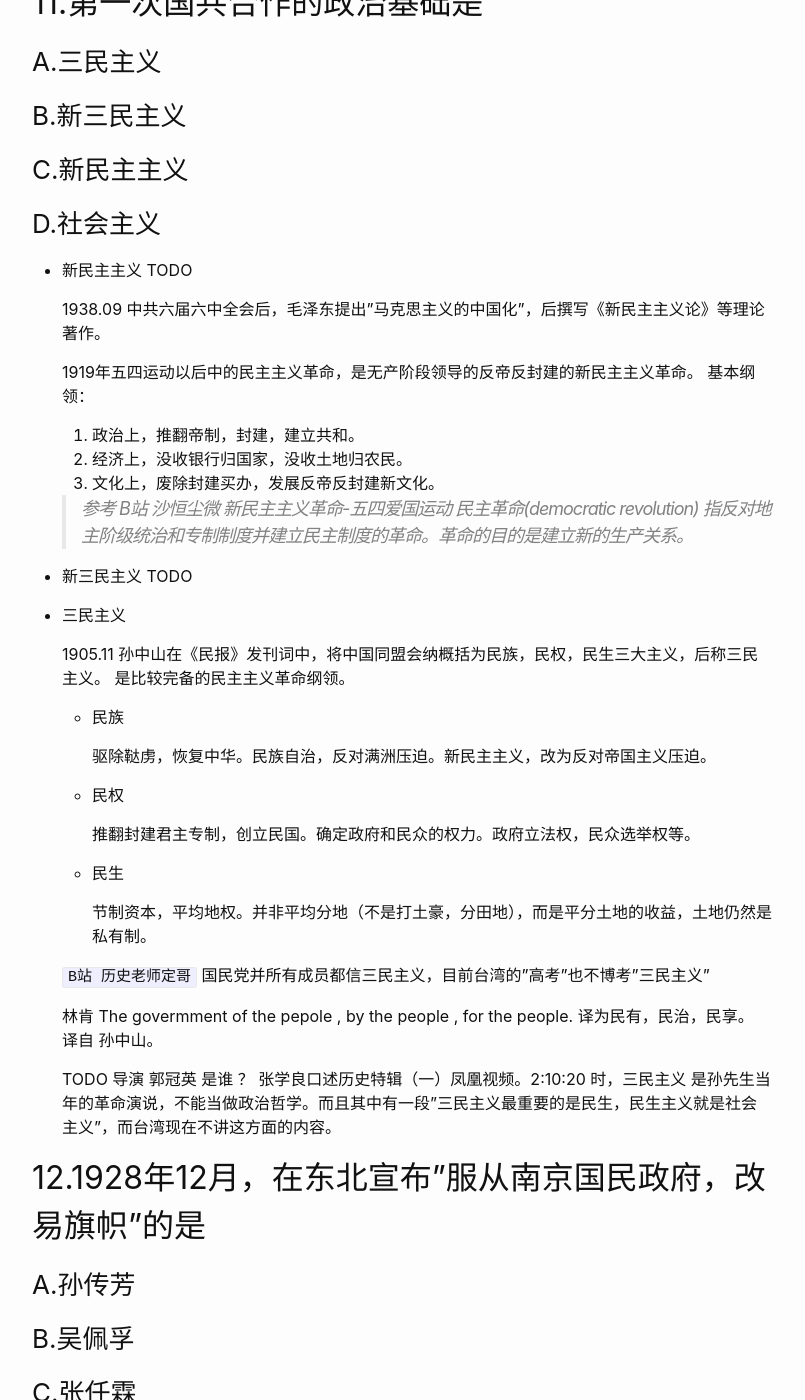
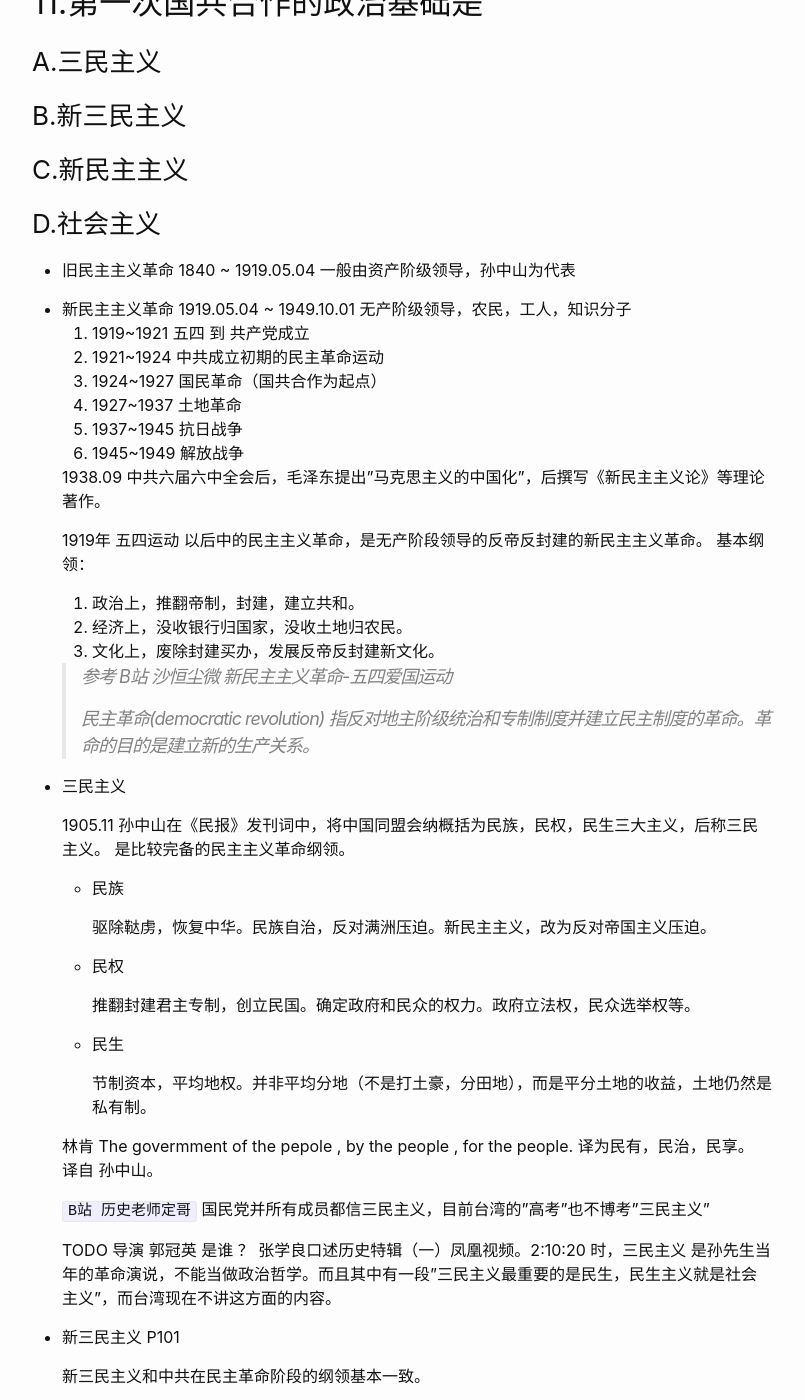
Before and after one commit to wangtiga/wangtiga.github.io, a Jekyll site: the page built from _previews/2020-07-04-3708_2018_10.md, in a window 1280 px wide and 1400 px high, scrolled down 9495 px. Shown: the whole window, without its empty margins (238-1043 px from the left). Built offline with Jekyll 4.4.1, drawn with Linux system fonts in a browser that asks for light colours; some of the changed text lies outside the part shown.

Commit message:
updated from notep

```diff
--- a/_previews/2020-07-04-3708_2018_10.md
+++ b/_previews/2020-07-04-3708_2018_10.md
@@ -221,21 +221,30 @@ TODO 帝国主义国家的具体定义是什么？肯定不是有"皇帝"的国
 ### C.新民主主义
 ### D.社会主义
 
+- 旧民主主义革命 1840 ~ 1919.05.04  一般由资产阶级领导，孙中山为代表
 
-- 新民主主义 TODO
+
+- 新民主主义革命 1919.05.04 ~ 1949.10.01 无产阶级领导，农民，工人，知识分子
+  1. 1919~1921 五四 到 共产党成立
+  2. 1921~1924 中共成立初期的民主革命运动
+  3. 1924~1927 国民革命（国共合作为起点）
+  4. 1927~1937 土地革命
+  5. 1937~1945 抗日战争
+  6. 1945~1949 解放战争
 
   1938.09 中共六届六中全会后，毛泽东提出"马克思主义的中国化"，后撰写《新民主主义论》等理论著作。
 
-  1919年五四运动以后中的民主主义革命，是无产阶段领导的反帝反封建的新民主主义革命。
+  1919年 五四运动 以后中的民主主义革命，是无产阶段领导的反帝反封建的新民主主义革命。
   基本纲领：
   1. 政治上，推翻帝制，封建，建立共和。
   2. 经济上，没收银行归国家，没收土地归农民。
   3. 文化上，废除封建买办，发展反帝反封建新文化。
 
   > 参考 B站 沙恒尘微 新民主主义革命-五四爱国运动
+  >
   > 民主革命(democratic revolution) 指反对地主阶级统治和专制制度并建立民主制度的革命。革命的目的是建立新的生产关系。
+  >
 
-- 新三民主义 TODO
 
 - 三民主义
 
@@ -255,13 +264,37 @@ TODO 帝国主义国家的具体定义是什么？肯定不是有"皇帝"的国
     节制资本，平均地权。并非平均分地（不是打土豪，分田地），而是平分土地的收益，土地仍然是私有制。
 
 
-  `B站 历史老师定哥` 国民党并所有成员都信三民主义，目前台湾的"高考"也不博考"三民主义"
-
 
   林肯 The govermment of the pepole , by the people , for the people. 译为民有，民治，民享。 译自 孙中山。
 
+  `B站 历史老师定哥` 国民党并所有成员都信三民主义，目前台湾的"高考"也不博考"三民主义"
 
   TODO 导演 郭冠英 是谁 ？ 张学良口述历史特辑（一）凤凰视频。2:10:20 时，三民主义 是孙先生当年的革命演说，不能当做政治哲学。而且其中有一段"三民主义最重要的是民生，民生主义就是社会主义"，而台湾现在不讲这方面的内容。
+
+
+- 新三民主义 P101
+
+  新三民主义和中共在民主革命阶段的纲领基本一致。
+
+  * 民族主义
+
+    > 明确反帝，民族平等。
+
+    对外：反对帝国主义侵略，中国民族自求解放。
+    对内：中国境内各民族一律平等。
+
+  * 民权主义
+
+    > 强调一般平民。
+
+    民权为一般平民所共有，不应为"少数人所得而私"。
+
+  * 民生主义
+
+    > 节制资本，改善工农生活。
+
+    在平均地权基础上，增加节制资本的原则。
+
 
 
 
```
Also changed, not shown: _posts/2019-06-01-effective-golang.md (+1 -0 lines), _previews/exercise.md (+12 -0 lines), _previews/high_performance_go_workshop.md (+27 -10 lines).
